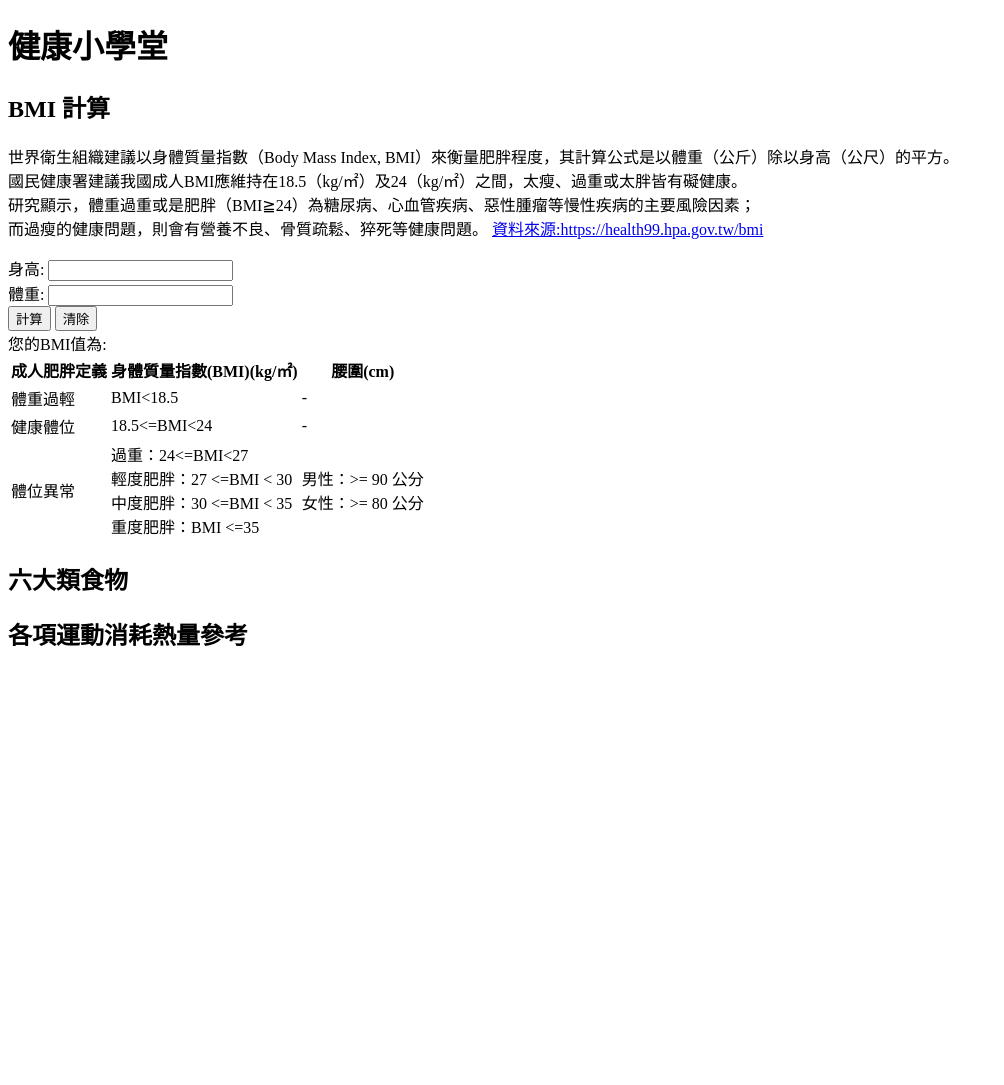
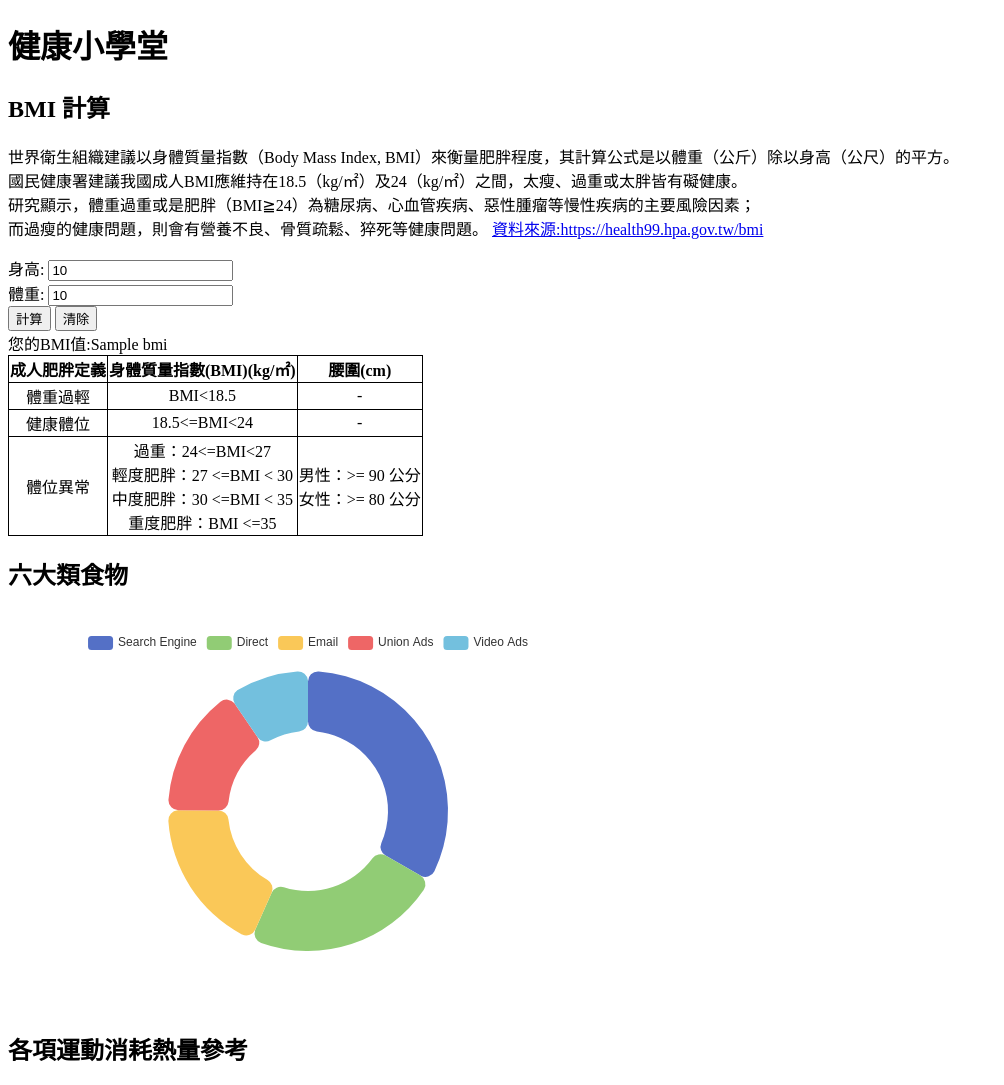
Before and after one commit to DebbieHung/practice, a Flask app: template templates/health.html in a window 1280 px wide. Shown: the whole page, without its empty margins (0-1004 px from the left). Before the commit the page ends 646 px from the top, so only its background shows below. Run offline with Flask 3, Linux system fonts and the light colour scheme; the template is opened without the code that fills it: most values are stand-ins (such as "Sample title", 1, 10 or a date in 2020); some libraries are stand-ins or nearby versions.

Commit message:
完成BMI計算初步功能&置入圖表

```diff
--- a/main.py
+++ b/main.py
@@ -1,11 +1,24 @@
-from flask import Flask, render_template
+from flask import Flask, render_template, request
+
 
 app = Flask(__name__)
 
 
-@app.route("/health")
+@app.route("/health", methods=["GET", "POST"])
 def health():
-    return render_template("health.html")
+    bmi = None
+    if request.method == "POST":
+        try:
+            height = eval(request.form.get("height"))
+            weight = eval(request.form.get("weight"))
+            bmi = get_bmi(height, weight)
+        except:
+            bmi = "輸入有誤"
+    return render_template("health.html", bmi=bmi)
+
+
+def get_bmi(height, weight):
+    return round(weight / (height / 100) ** 2, 2)
 
 
 @app.route("/")
--- a/static/css/main.css
+++ b/static/css/main.css
@@ -0,0 +1,5 @@
+table {
+    border: 1px solid black;
+    border-collapse: collapse;
+    text-align: center;
+}
--- a/static/js/main.js
+++ b/static/js/main.js
@@ -0,0 +1,46 @@
+const chart1 = echarts.init(document.getElementById('sixFood'));
+
+option = {
+    tooltip: {
+        trigger: 'item'
+    },
+    legend: {
+        top: '5%',
+        left: 'center'
+    },
+    series: [
+        {
+            name: 'Access From',
+            type: 'pie',
+            radius: ['40%', '70%'],
+            avoidLabelOverlap: false,
+            padAngle: 5,
+            itemStyle: {
+                borderRadius: 10
+            },
+            label: {
+                show: false,
+                position: 'center'
+            },
+            emphasis: {
+                label: {
+                    show: true,
+                    fontSize: 40,
+                    fontWeight: 'bold'
+                }
+            },
+            labelLine: {
+                show: false
+            },
+            data: [
+                { value: 1048, name: 'Search Engine' },
+                { value: 735, name: 'Direct' },
+                { value: 580, name: 'Email' },
+                { value: 484, name: 'Union Ads' },
+                { value: 300, name: 'Video Ads' }
+            ]
+        }
+    ]
+};
+
+chart1.setOption(option);
--- a/templates/health.html
+++ b/templates/health.html
@@ -27,23 +27,28 @@
 
             </div>
             <div class="bmiform">
-                <form action="">
+                <form action="" method="POST">
                     <label for="height">身高:</label>
-                    <input type="number" step="0.1" id="height" name="height"><br>
+                    <input type="number" step="0.1" id="height" name="height" value="{{height}}" required><br>
                     <label for="weight">體重:</label>
-                    <input type="number" step="0.1" id="weight" name="weight"><br>
-                    <button type="submit">計算</button>
-                    <button type="submit">清除</button>
+                    <input type="number" step="0.1" id="weight" name="weight" value="{{weight}}" required><br>
+                    <button type="submit" class="calc">計算</button>
+                    <button type="submit" class="clear">清除</button>
 
                 </form>
             </div>
         </section>
         <section class="bmiresult">
             <div class="result">
-                您的BMI值為:
+                {% if not bmi%}
+                您的BMI值:
+                {% else %}
+                您的BMI值:{{bmi}}
+                {% endif %}
+
             </div>
             <div class="resultdesc">
-                <table>
+                <table border="1">
                     <thead>
                         <tr>
                             <th>成人肥胖定義</th>
@@ -85,6 +90,8 @@
     </section>
     <section id="food">
         <h2>六大類食物</h2>
+        <div id="sixFood" style="width: 600px;height:400px;"></div>
+
     </section>
     <section id="workout">
         <h2>各項運動消耗熱量參考</h2>
```
